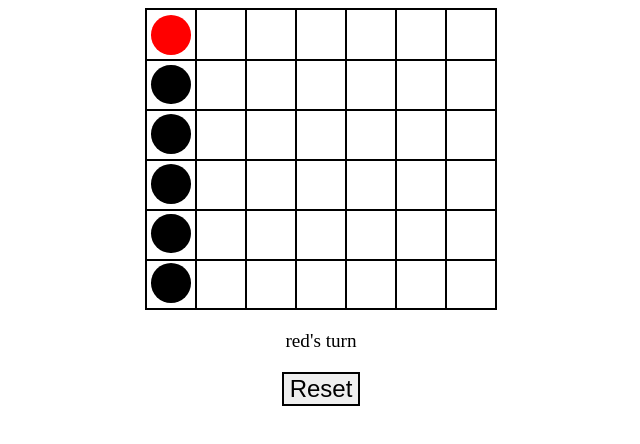
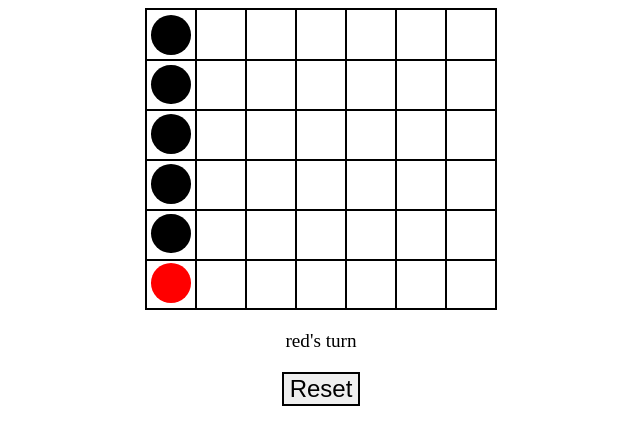
Before and after one commit to gmmorrow/connectFour, a plain HTML site: page index.html in a window 1280 px wide. Shown: the whole page, without its empty margins (319-959 px from the left). Drawn offline with Linux system fonts and the light colour scheme.

Commit message:
reverse columns

```diff
--- a/connectFour.css
+++ b/connectFour.css
@@ -14,8 +14,8 @@
     border: 1px solid black;
     flex-basis: 50px;
     display:flex;
-    flex-direction: column;
-    justify-content: flex-end;
+    flex-direction: column-reverse;
+    justify-content: flex-start;
     align-items: center;
 }
 .disc{
```
